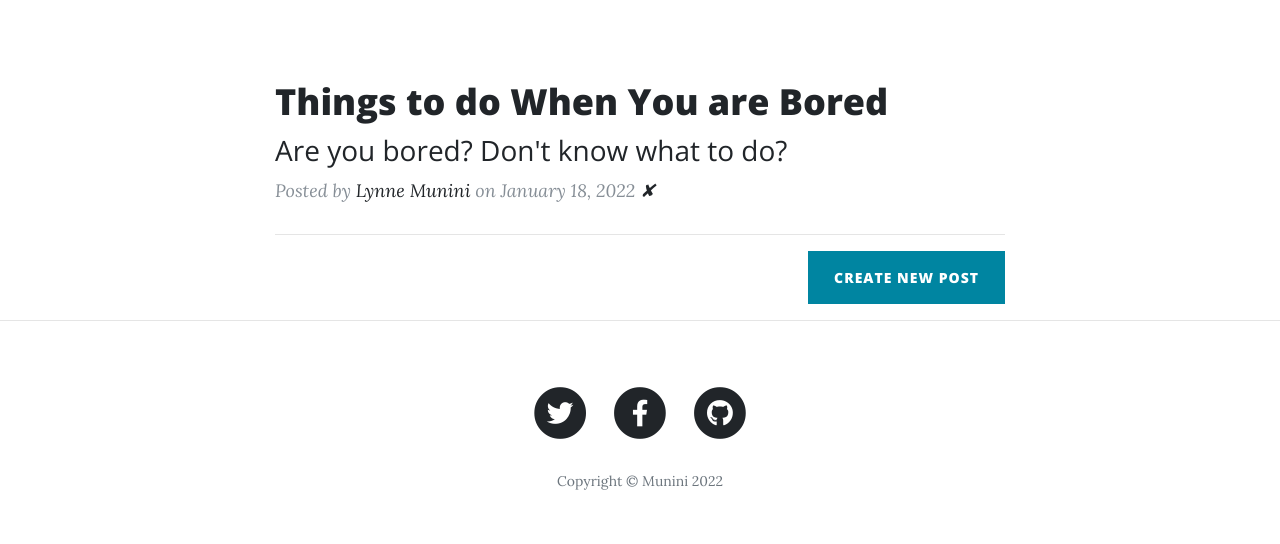
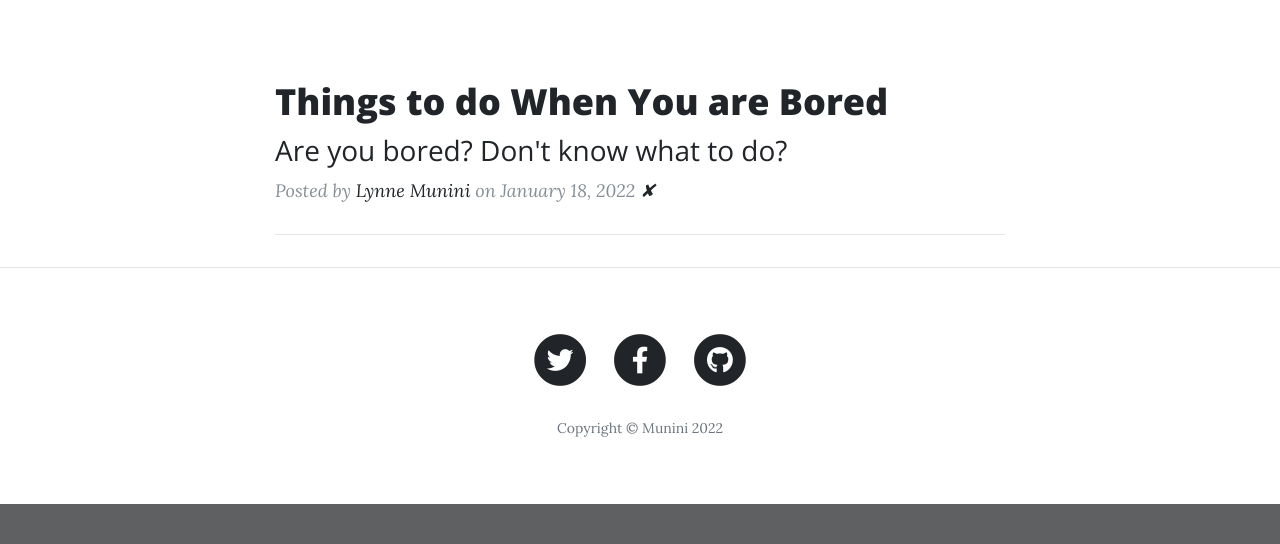
Before and after one commit to lynnemunini/UserBlog, a Flask app: page / in a window 1280 px wide. Shown: the part 532-1076 px from the top of the page. After the commit the page ends 1036 px from the top, so only its background shows below. Run offline with Flask 2, Linux system fonts and the light colour scheme; data comes from the database, SQL or seed files in the repository; both versions use the stored data as it was after the commit; some libraries are stand-ins or nearby versions.

Commit message:
Added admin priviledges

```diff
--- a/main.py
+++ b/main.py
@@ -66,7 +66,12 @@ def load_user(user_id):
 @app.route('/')
 def get_all_posts():
     posts = BlogPost.query.all()
-    return render_template("index.html", all_posts=posts)
+    try:
+        id = current_user.id
+    except:
+        id = None
+
+    return render_template("index.html", all_posts=posts, id=id)
 
 
 @app.route('/register', methods=['GET','POST'])
@@ -111,7 +116,6 @@ def login():
             elif password_match:
                 #Log in and authenticate user.
                 login_user(user)
-                # flash('You were successfully logged in')
                 return redirect(url_for("get_all_posts"))
     return render_template("login.html", logged_in=current_user.is_authenticated, form=form)
 
@@ -119,7 +123,11 @@ def login():
 @app.route("/post/<int:post_id>")
 def show_post(post_id):
     requested_post = BlogPost.query.get(post_id)
-    return render_template("post.html", post=requested_post)
+    try:
+        id = current_user.id
+    except:
+        id = None
+    return render_template("post.html", post=requested_post, id=id)
 
 
 @app.route("/about")
@@ -132,24 +140,25 @@ def contact():
     return render_template("contact.html")
 
 
-@app.route("/new-post")
+@app.route('/new-post', methods=["GET","POST"])
+@login_required
 def add_new_post():
-    form = CreatePostForm()
-    if form.validate_on_submit():
-        new_post = BlogPost(
-            title=form.title.data,
-            subtitle=form.subtitle.data,
-            body=form.body.data,
-            img_url=form.img_url.data,
-            author=current_user,
-            date=date.today().strftime("%B %d, %Y")
-        )
-        db.session.add(new_post)
-        db.session.commit()
-        return redirect(url_for("get_all_posts"))
-    return render_template("make-post.html", form=form)
+        form = CreatePostForm()
+        if form.validate_on_submit():
+            new_post = BlogPost(
+                title=form.title.data,
+                subtitle=form.subtitle.data,
+                body=form.body.data,
+                img_url=form.img_url.data,
+                author=current_user.name,
+                date=date.today().strftime("%B %d, %Y")
+            )
+            db.session.add(new_post)
+            db.session.commit()
+            return redirect(url_for("get_all_posts"))
+        return render_template("make-post.html", form=form, logged_in=True)
 
-
+@login_required
 @app.route("/edit-post/<int:post_id>")
 def edit_post(post_id):
     post = BlogPost.query.get(post_id)
@@ -171,7 +180,7 @@ def edit_post(post_id):
 
     return render_template("make-post.html", form=edit_form)
 
-
+@login_required
 @app.route("/delete/<int:post_id>")
 def delete_post(post_id):
     post_to_delete = BlogPost.query.get(post_id)
--- a/templates/header.html
+++ b/templates/header.html
@@ -45,10 +45,10 @@
           </li>
           {% else: %}
           <li class="nav-item">
-            <a class="nav-link" href="{{ url_for('login') }}">Register</a>
+            <a class="nav-link" href="{{ url_for('register') }}">Register</a>
           </li>
           <li class="nav-item">
-            <a class="nav-link" href="{{ url_for('register') }}">Log In</a>
+            <a class="nav-link" href="{{ url_for('login') }}">Log In</a>
           </li>
           {% endif %}
 
--- a/templates/index.html
+++ b/templates/index.html
@@ -42,9 +42,11 @@
 
 
         <!-- New Post -->
+        {%if id == 1:%}
         <div class="clearfix">
           <a class="btn btn-primary float-right" href="{{url_for('add_new_post')}}">Create New Post</a>
         </div>
+        {%endif%}
       </div>
     </div>
   </div>
--- a/templates/post.html
+++ b/templates/post.html
@@ -25,10 +25,11 @@
         <div class="col-lg-8 col-md-10 mx-auto">
             {{ post.body|safe }}
           <hr>
-
+          {% if id == 1: %}
             <div class="clearfix">
             <a class="btn btn-primary float-right" href="{{url_for('edit_post', post_id=post.id)}}">Edit Post</a>
             </div>
+          {% endif %}
 
 
 
```
Also changed, not shown: users.db.
